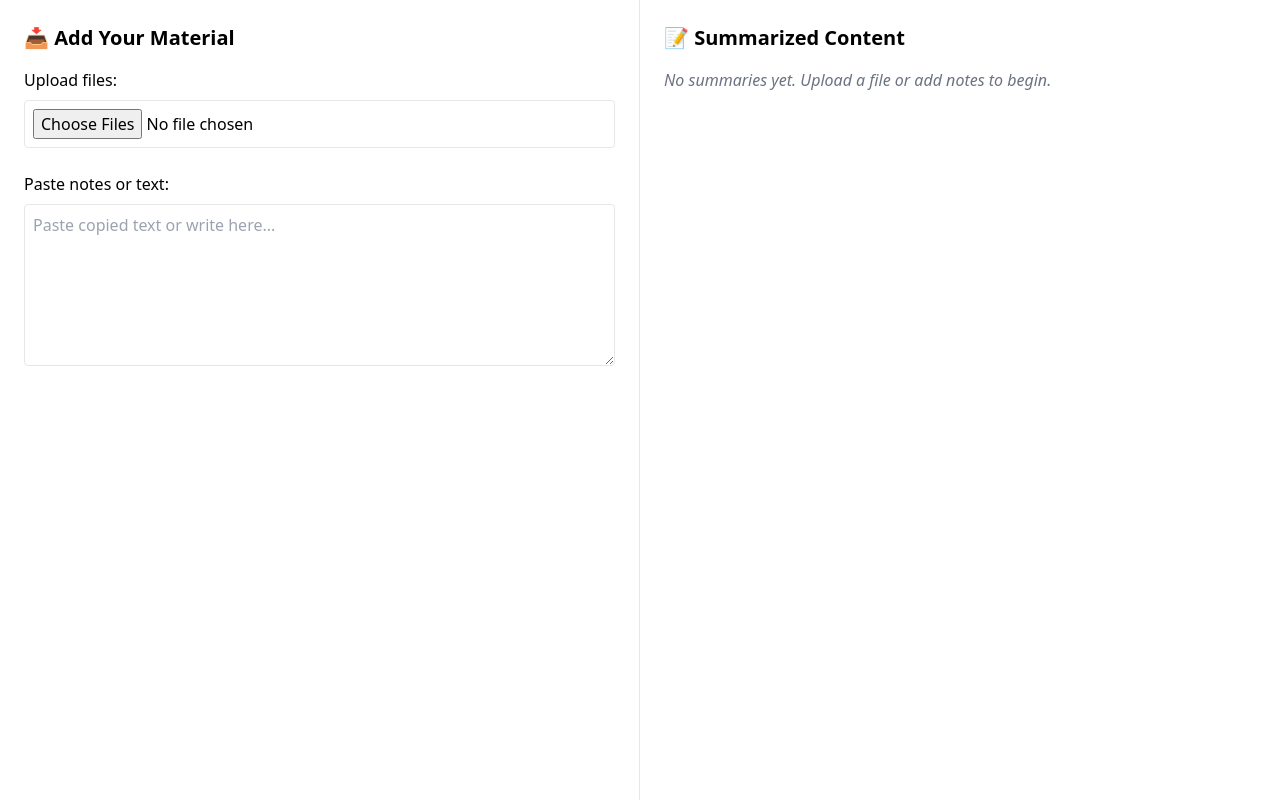
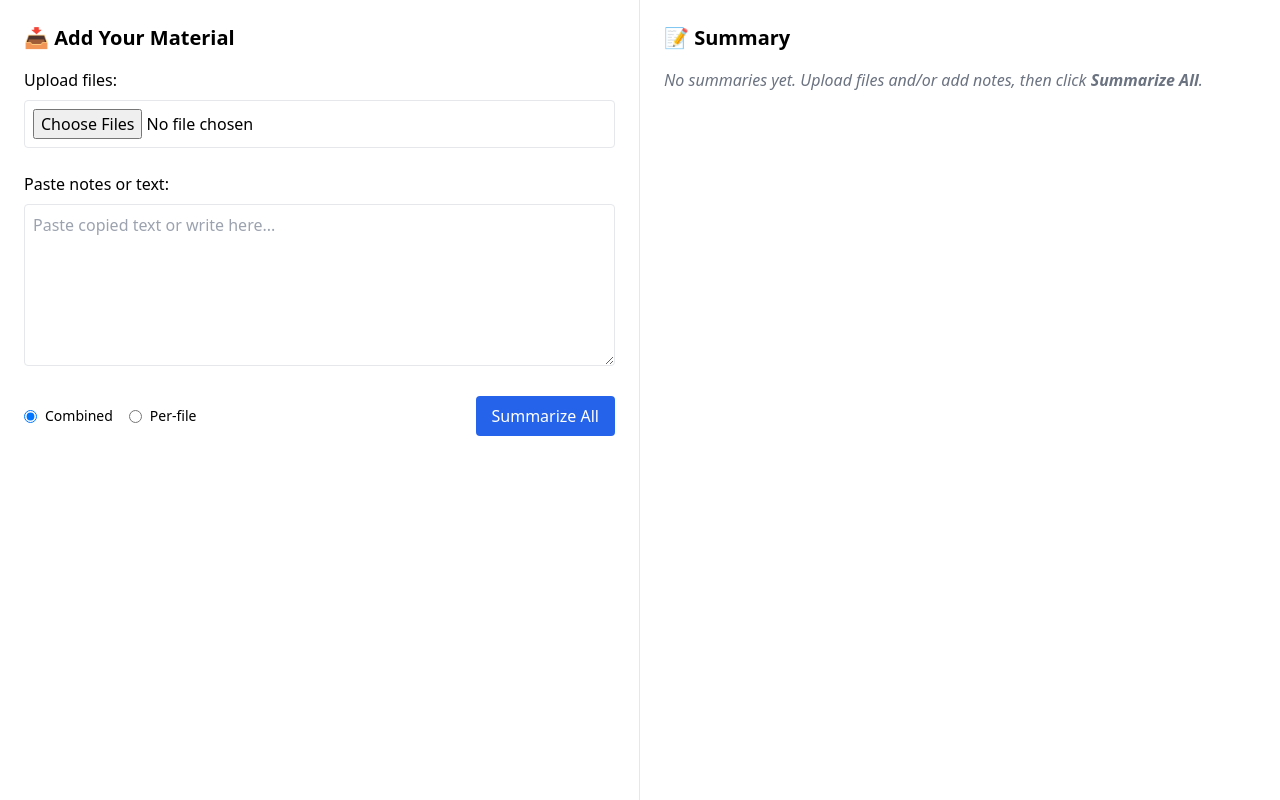
Before and after one commit to billinterop/ai-writing-assistant-phase1, a React (Create React App) app in the folder phase2-gather/: page / in a window 1280 px wide. Built offline with nearby package versions, Linux system fonts and the light colour scheme.

Commit message:
Phase 2: multi-file + notes summarizer UI

```diff
--- a/phase2-gather/src/Phase2Gather.jsx
+++ b/phase2-gather/src/Phase2Gather.jsx
@@ -1,59 +1,129 @@
 import React, { useState } from "react";
 
 export default function Phase2Gather() {
+  // Inputs
   const [files, setFiles] = useState([]);
-  const [notes, setNotes] = useState([]);
-  const [summaries, setSummaries] = useState([]);
+  const [notes, setNotes] = useState([]); // array of note chunks
+
+  // Output + UI state
+  const [results, setResults] = useState([]); // [{ name, bullets: [] }]
+  const [combinedBullets, setCombinedBullets] = useState([]);
+  const [mode, setMode] = useState("combined"); // 'combined' | 'per-file'
+  const [isSummarizing, setIsSummarizing] = useState(false);
+  const [error, setError] = useState("");
 
   const handleFileChange = (e) => {
-    const newFiles = Array.from(e.target.files);
-    setFiles([...files, ...newFiles]);
+    const newFiles = Array.from(e.target.files || []);
+    setFiles((prev) => [...prev, ...newFiles]);
   };
-const handleSummarizeFile = async (file) => {
-  const reader = new FileReader();
-  reader.onload = async () => {
-    const base64Content = reader.result.split(",")[1];
 
-    const fileType = file.name.endsWith(".pdf")
-      ? "pdf"
-      : file.name.endsWith(".docx")
-      ? "docx"
-      : file.name.endsWith(".txt")
-      ? "txt"
-      : null;
+  // Call Netlify function for a single "file-like" item
+  async function summarizeOne(fileLike) {
+    const form = new FormData();
+    form.append("file", fileLike, fileLike.name || "upload.bin");
 
-    if (!fileType) {
-      alert("Unsupported file type");
+    const res = await fetch("/.netlify/functions/summarize", {
+      method: "POST",
+      body: form,
+    });
+
+    if (!res.ok) {
+      throw new Error(`Summarize failed (${res.status})`);
+    }
+
+    // Expecting { summary: "• bullet\n• bullet\n..." }
+    const data = await res.json();
+    const bullets = (data.summary || "")
+      .split("\n")
+      .map((s) => s.replace(/^[-•\s]+/, "").trim())
+      .filter(Boolean);
+
+    return bullets;
+  }
+
+  // Summarize all files + optional notes
+  const handleSummarizeClick = async () => {
+    try {
+      setIsSummarizing(true);
+      setError("");
+      setResults([]);
+      setCombinedBullets([]);
+
+      // Build the work list from files + notes as a synthetic file
+      const work = [...files];
+
+      if (notes.length > 0) {
+        const mergedNotes = notes.join("\n\n");
+        const notesBlob = new Blob([mergedNotes], { type: "text/plain" });
+        // give the Blob a name so UI shows it clearly
+        notesBlob.name = "notes.txt";
+        work.push(notesBlob);
+      }
+
+      if (work.length === 0) {
+        setError("Please add at least one file or some notes.");
         return;
       }
 
-    const response = await fetch("/.netlify/functions/summarize", {
-      method: "POST",
-      headers: { "Content-Type": "application/json" },
-      body: JSON.stringify({
-        fileName: file.name,
-        fileType,
-        base64Content,
-      }),
-    });
+      const all = [];
+      // sequential for clarity; can swap to Promise.all later
+      for (const f of work) {
+        const bullets = await summarizeOne(f);
+        all.push({ name: f.name || "notes.txt", bullets });
+      }
 
-    const data = await response.json();
-
-    if (response.ok) {
-      setSummaries((prev) => [...prev, data.summary]);
-    } else {
-      alert("Error: " + data.error);
+      setResults(all);
+      const merged = [...new Set(all.flatMap((r) => r.bullets))];
+      setCombinedBullets(merged);
+    } catch (e) {
+      console.error(e);
+      setError(e.message || "Something went wrong.");
+    } finally {
+      setIsSummarizing(false);
     }
   };
 
-  reader.readAsDataURL(file);
+  // Helpers for actions
+  const buildTextForExport = () => {
+    return mode === "combined"
+      ? ["Key Points from Your Material:", ...combinedBullets.map((b) => `• ${b}`)].join("\n")
+      : results
+          .map((r) => [`# ${r.name}`, ...r.bullets.map((b) => `• ${b}`)].join("\n"))
+          .join("\n\n");
   };
+
+  const handleCopy = () => {
+    navigator.clipboard.writeText(buildTextForExport());
+  };
+
+  const handleDownload = () => {
+    const blob = new Blob([buildTextForExport()], { type: "text/plain" });
+    const url = URL.createObjectURL(blob);
+    const a = document.createElement("a");
+    a.href = url;
+    a.download = "summary.txt";
+    a.click();
+    URL.revokeObjectURL(url);
+  };
+
+  const handleInsertIntoDraft = () => {
+    const payload = {
+      mode,
+      combinedBullets,
+      results,
+      savedAt: new Date().toISOString(),
+    };
+    localStorage.setItem("phase3_seed_summary", JSON.stringify(payload));
+    alert("Saved for Phase 3.");
+  };
+
   return (
     <div className="flex h-screen bg-white">
       {/* Left Panel – Upload and Notes */}
       <div className="w-1/2 p-6 border-r overflow-y-auto">
         <h2 className="text-xl font-semibold mb-4">📥 Add Your Material</h2>
 
+        {/* Upload */}
         <div className="mb-6">
           <label className="block font-medium mb-2">Upload files:</label>
           <input
@@ -65,20 +135,15 @@ const handleSummarizeFile = async (file) => {
           />
           <ul className="mt-2 text-sm text-gray-600 space-y-2">
             {files.map((file, idx) => (
-    <li key={idx} className="flex items-center justify-between border rounded p-2">
-      <span>{file.name}</span>
-      <button
-        className="ml-4 px-3 py-1 text-sm bg-blue-600 text-white rounded hover:bg-blue-700"
-        onClick={() => handleSummarizeFile(file)}
-      >
-        Summarize
-      </button>
+              <li key={idx} className="border rounded p-2">
+                {file.name}
               </li>
             ))}
           </ul>
         </div>
 
-        <div className="mb-6">
+        {/* Notes */}
+        <div className="mb-4">
           <label className="block font-medium mb-2">Paste notes or text:</label>
           <textarea
             placeholder="Paste copied text or write here..."
@@ -87,33 +152,111 @@ const handleSummarizeFile = async (file) => {
             onBlur={(e) => {
               const value = e.target.value.trim();
               if (value) {
-                setNotes([...notes, value]);
+                setNotes((prev) => [...prev, value]);
                 e.target.value = "";
               }
             }}
           />
+          {notes.length > 0 && (
             <ul className="mt-2 text-sm text-gray-600 list-disc pl-5">
-            {notes.map((note, idx) => (
+              {notes.map((_, idx) => (
                 <li key={idx}>Note #{idx + 1}</li>
               ))}
             </ul>
+          )}
+        </div>
+
+        {/* View toggle + Summarize */}
+        <div className="mt-6 flex items-center gap-4">
+          <div className="flex items-center gap-4">
+            <label className="flex items-center gap-2 text-sm">
+              <input
+                type="radio"
+                name="viewmode"
+                value="combined"
+                checked={mode === "combined"}
+                onChange={() => setMode("combined")}
+              />
+              Combined
+            </label>
+            <label className="flex items-center gap-2 text-sm">
+              <input
+                type="radio"
+                name="viewmode"
+                value="per-file"
+                checked={mode === "per-file"}
+                onChange={() => setMode("per-file")}
+              />
+              Per‑file
+            </label>
+          </div>
+
+          <button
+            className="ml-auto px-4 py-2 bg-blue-600 text-white rounded hover:bg-blue-700 disabled:opacity-50"
+            onClick={handleSummarizeClick}
+            disabled={isSummarizing}
+          >
+            {isSummarizing ? "Summarizing…" : "Summarize All"}
+          </button>
         </div>
       </div>
 
-      {/* Right Panel – Summaries */}
+      {/* Right Panel – Summary */}
       <div className="w-1/2 p-6 overflow-y-auto">
-        <h2 className="text-xl font-semibold mb-4">📝 Summarized Content</h2>
-        {summaries.length === 0 ? (
+        <h2 className="text-xl font-semibold mb-4">📝 Summary</h2>
+
+        {error && <div className="text-sm text-red-600 mb-3">{error}</div>}
+
+        {!isSummarizing && results.length === 0 ? (
           <p className="text-gray-500 italic">
-            No summaries yet. Upload a file or add notes to begin.
+            No summaries yet. Upload files and/or add notes, then click <b>Summarize All</b>.
           </p>
-        ) : (
-          summaries.map((s, idx) => (
-            <div key={idx} className="bg-gray-50 border p-4 mb-4 rounded shadow-sm">
-              <h3 className="font-medium mb-2">Summary #{idx + 1}</h3>
-              <pre className="text-sm whitespace-pre-wrap">{s}</pre>
+        ) : null}
+
+        {/* Actions */}
+        {results.length > 0 && (
+          <div className="flex gap-2 mb-3">
+            <button className="px-3 py-1 text-sm border rounded" onClick={handleCopy}>
+              Copy
+            </button>
+            <button className="px-3 py-1 text-sm border rounded" onClick={handleDownload}>
+              Download .txt
+            </button>
+            <button className="px-3 py-1 text-sm border rounded" onClick={handleInsertIntoDraft}>
+              Insert into Draft
+            </button>
           </div>
-          ))
+        )}
+
+        {/* Loading */}
+        {isSummarizing && <div className="text-sm text-gray-600 mb-3">Summarizing…</div>}
+
+        {/* Combined view */}
+        {!isSummarizing && mode === "combined" && combinedBullets.length > 0 && (
+          <div className="bg-gray-50 border rounded p-4">
+            <h4 className="font-medium mb-2">Key Points from Your Material</h4>
+            <ul className="list-disc pl-5 space-y-1">
+              {combinedBullets.map((b, i) => (
+                <li key={i}>{b}</li>
+              ))}
+            </ul>
+          </div>
+        )}
+
+        {/* Per-file view */}
+        {!isSummarizing && mode === "per-file" && results.length > 0 && (
+          <div className="space-y-4">
+            {results.map((r, idx) => (
+              <div key={idx} className="bg-gray-50 border rounded p-4">
+                <h4 className="font-medium mb-2">{r.name}</h4>
+                <ul className="list-disc pl-5 space-y-1">
+                  {r.bullets.map((b, i) => (
+                    <li key={i}>{b}</li>
+                  ))}
+                </ul>
+              </div>
+            ))}
+          </div>
         )}
       </div>
     </div>
```
Lines whose indentation alone changed are shown as unchanged.
